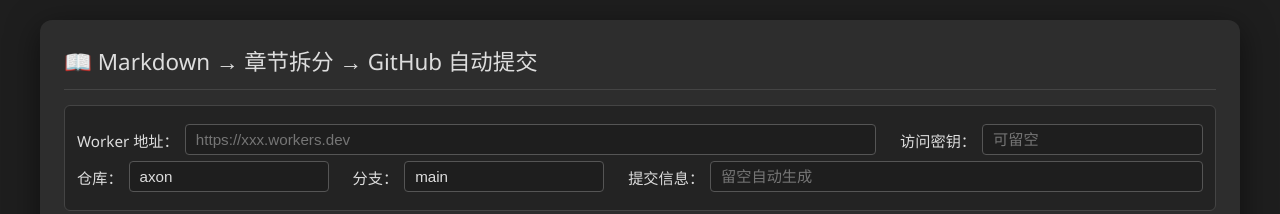
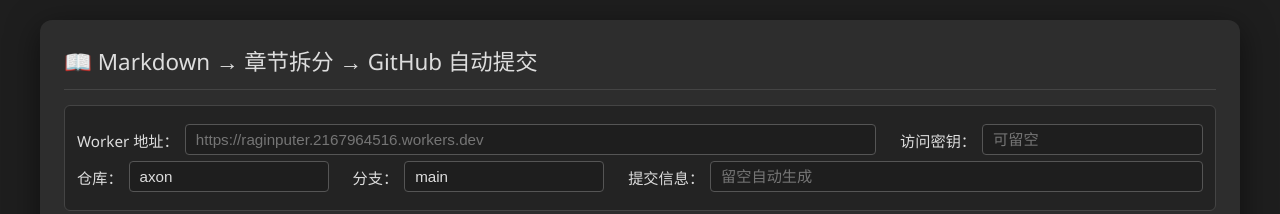
Before and after one commit to GumingDilian-hub/axon, a plain HTML site: page index.html in a window 1280 px wide. Shown: the top 214 px of the page. Drawn offline with Linux system fonts and the light colour scheme.

Commit message:
Update worker URL placeholder in index.html

```diff
--- a/index.html
+++ b/index.html
@@ -103,7 +103,7 @@
   <div class="worker-bar">
     <div class="row">
       <label style="flex:1; min-width:260px;">Worker 地址：
-        <input type="text" id="workerUrl" placeholder="https://xxx.workers.dev" />
+        <input type="text" id="workerUrl" placeholder="https://raginputer.2167964516.workers.dev" />
       </label>
       <label style="flex:0 0 auto;">访问密钥：
         <input type="password" id="accessKey" placeholder="可留空" style="min-width:140px;" />
```
